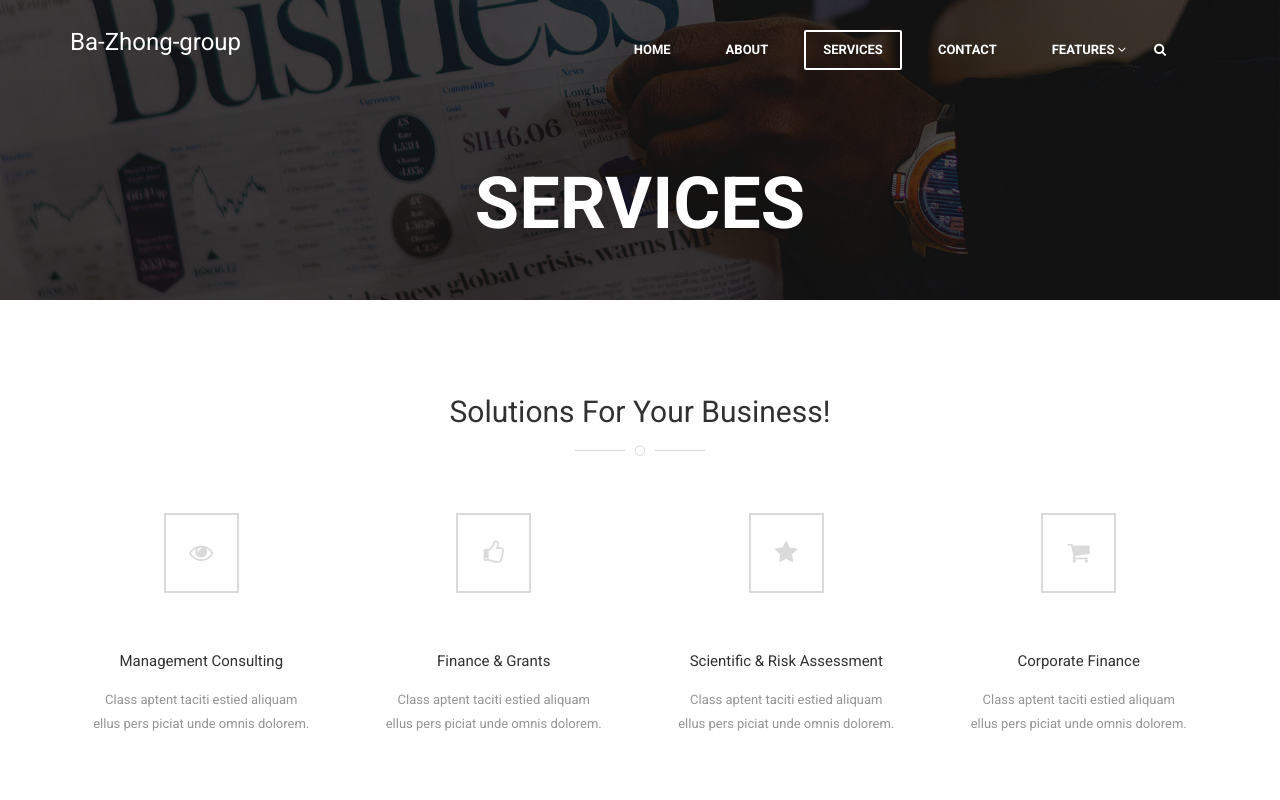
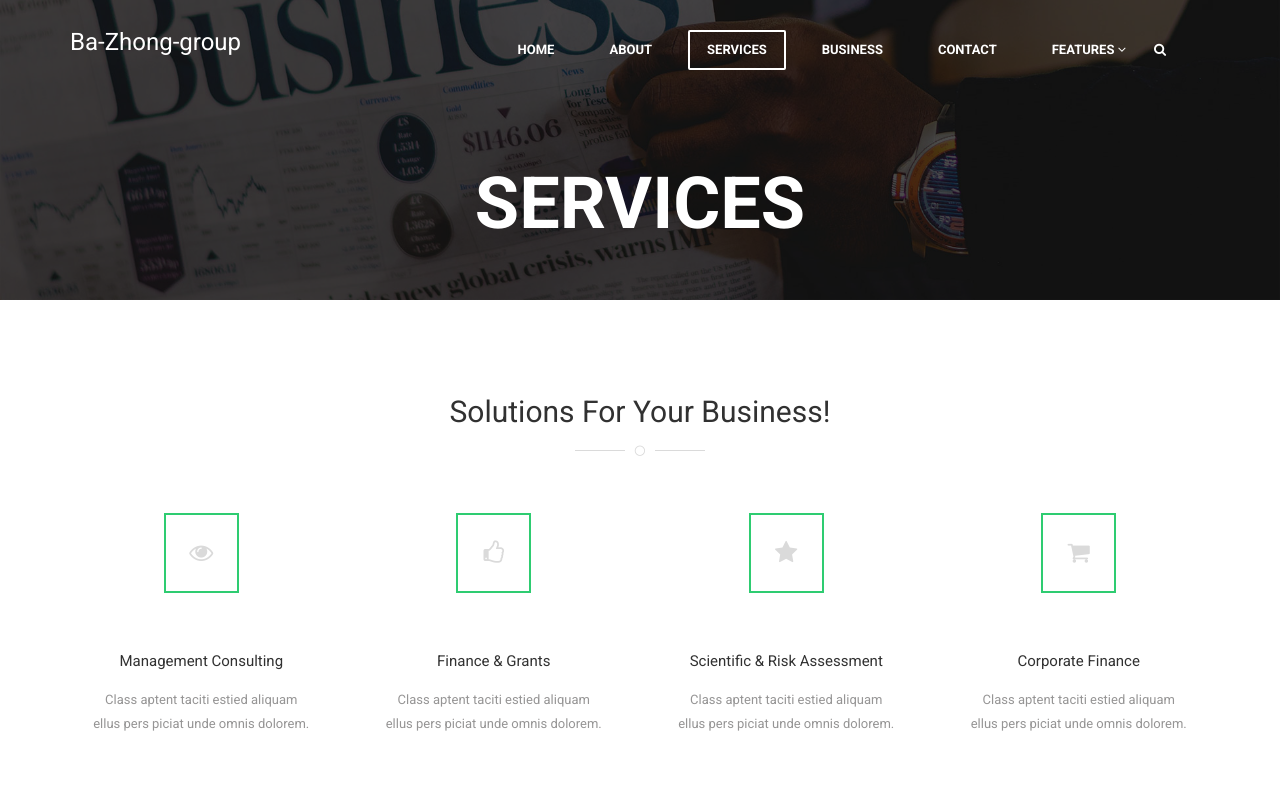
Before and after one commit to habibullahsajid/Ba-Zhong-group-Site, a plain HTML site: page services.html in a window 1280 px wide. Shown: the top 800 px of the page. Drawn offline with nearby package versions, Linux system fonts and the light colour scheme.

Commit message:
add "business section" in list items

```diff
--- a/css/style.css
+++ b/css/style.css
@@ -1160,7 +1160,7 @@ service-icon-style
     font-size: 24px;
     line-height: 76px;
     text-align: center;
-    border: 2px solid #dadada;
+    border: 2px solid #2ECC71;
     margin: 0 auto 36px;
     -webkit-transition: all 0.3s ease 0s;
     -moz-transition: all 0.3s ease 0s;
--- a/services.html
+++ b/services.html
@@ -85,6 +85,7 @@
                             <li><a href="index.html">Home</a></li>
                             <li><a href="about.html">About</a></li>
                             <li class="active"><a href="services.html">Services</a></li>
+                            <li><a href="index.html">Business</a></li>
                             <li><a href="contact.html">Contact</a></li>
                             <li class="dropdown m-menu-fw"><a href="#" data-toggle="dropdown" class="dropdown-toggle">Features
                                 <span><i class="fa fa-angle-down"></i></span></a>
@@ -404,6 +405,7 @@
                             <li class="active"><a href="#">Home</a></li>
                             <li><a href="#">About</a></li>
                             <li><a href="#">Services</a></li>
+                            <li><a href="#">Business</a></li>
                             <li><a href="#">Portfolio</a></li>
                             <li><a href="#">Blog</a></li>
                             <li><a href="#">Contact</a></li>
```
Also changed, not shown: about.html (+2 -0 lines), contact.html (+2 -0 lines), index.html (+1 -1 lines).
